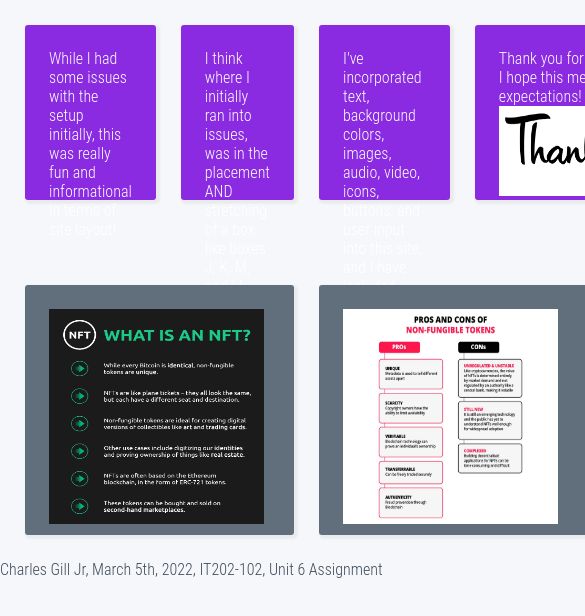
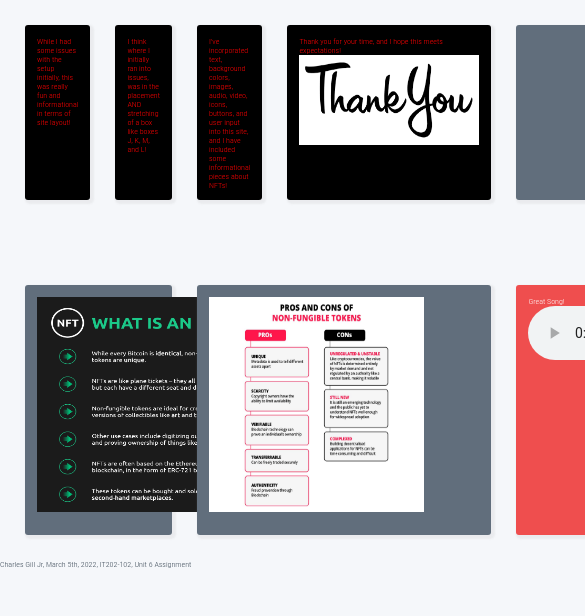
Before and after one commit to cj61500/Unit6, a plain HTML site: page index.html in a window 390 px wide. Shown: the top 616 px of the page, 585 px wide, since content can reach past the window. Drawn offline with Linux system fonts and the light colour scheme.

Commit message:
Add files via upload

```diff
--- a/ch07-proj2.css
+++ b/ch07-proj2.css
@@ -117,6 +117,9 @@ grid-column: span 2;
 
 /* styles for mobile portrait screen */
 @media only screen and (max-width:850px) {
+    body{
+        font-size: .5em;
+    }
     .kWidth{
         height: 75px;
         grid-row: 2;
@@ -143,6 +146,8 @@ grid-column: span 2;
     }
     .aWidth, .bWidth, .cWidth, .dWidth, .gWidth {
         grid-column: span 1;
+        color: red !important;
+        background-color: black !important;
     }
     .qWidth{
         grid-column: span 1;
```
